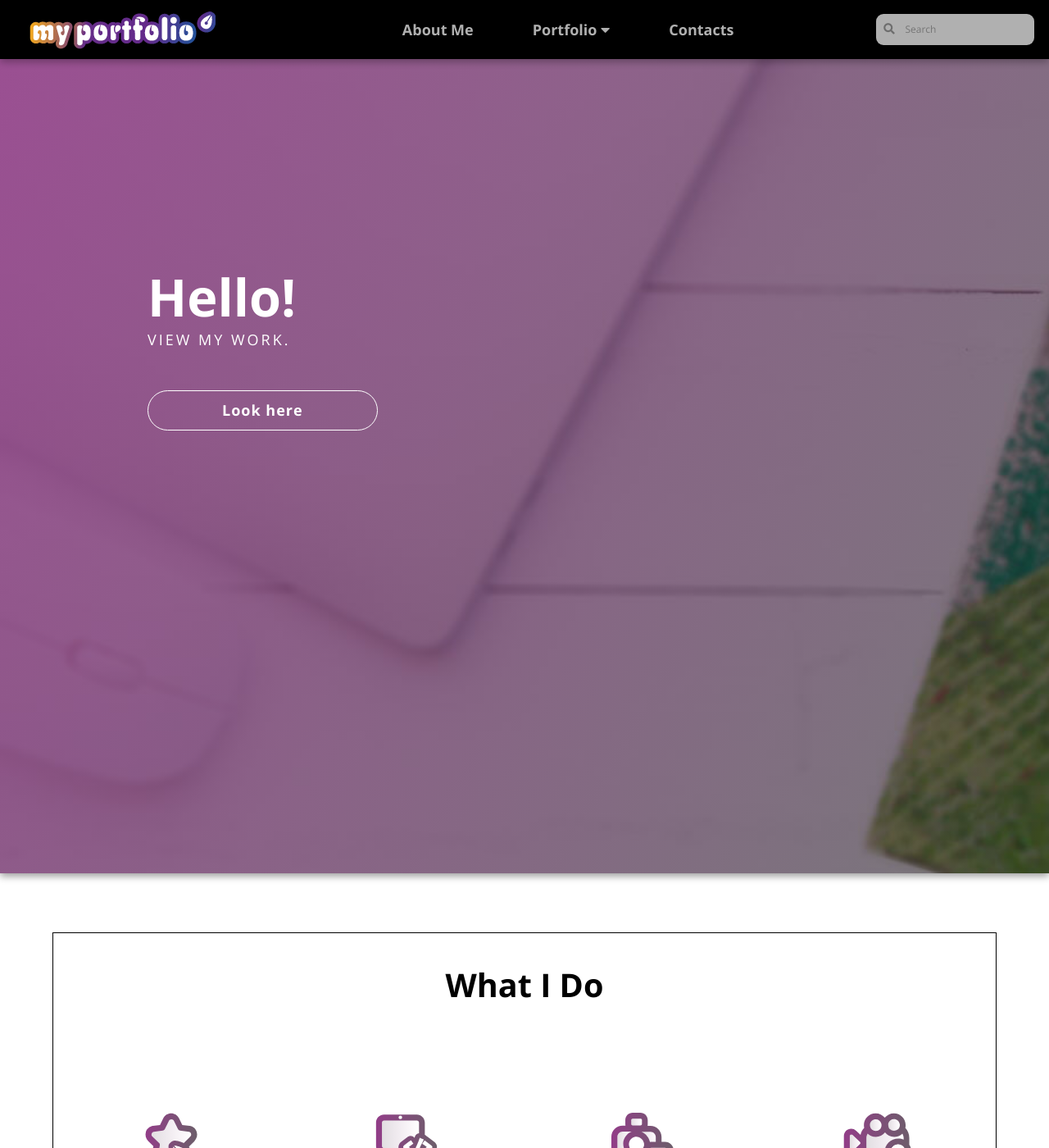
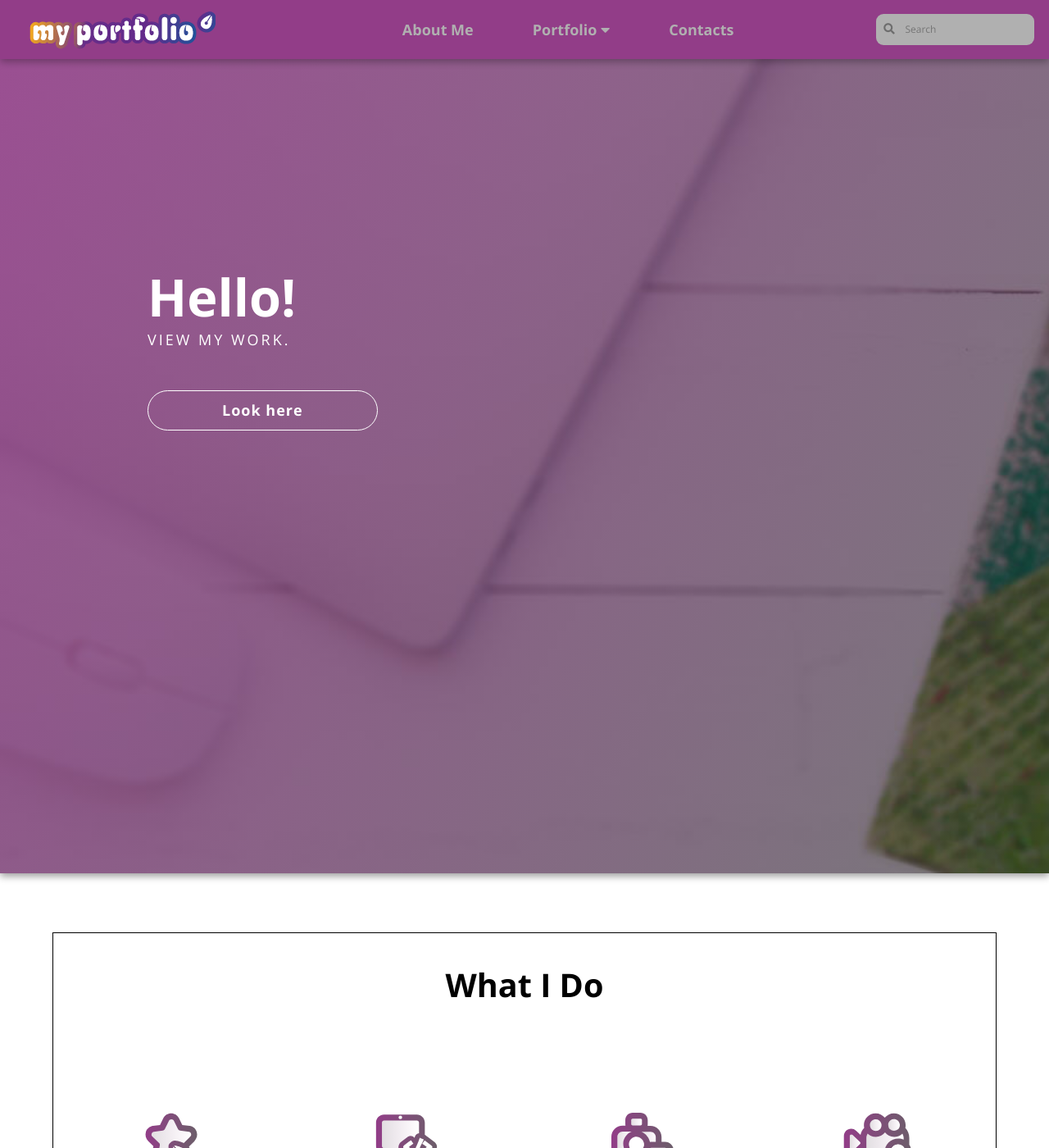
Before and after one commit to LiliyaMilanova/myportfolio, a Jekyll site: the page built from index.html, in a window 1280 px wide and 1400 px high. Shown: the whole window at 82% size. Built offline with Jekyll 4.4.1, drawn with Linux system fonts in a browser that asks for light colours; nearby versions of some CDN libraries.

Commit message:
Update navigation.css

```diff
--- a/css/navigation.css
+++ b/css/navigation.css
@@ -12,7 +12,7 @@ header {
     position: relative;
     position: fixed;
     z-index: 100;
-    background: rgb(0, 0, 0);
+    background: rgb(146, 61, 136);
     box-shadow:0 0.2rem 0.5rem 0 rgba(0, 0, 0, 0.3);
 }
 nav.main ul {
```
